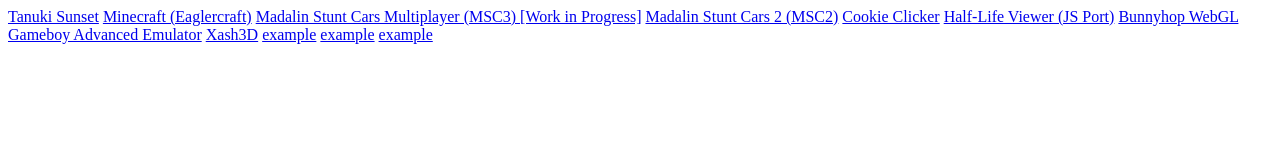
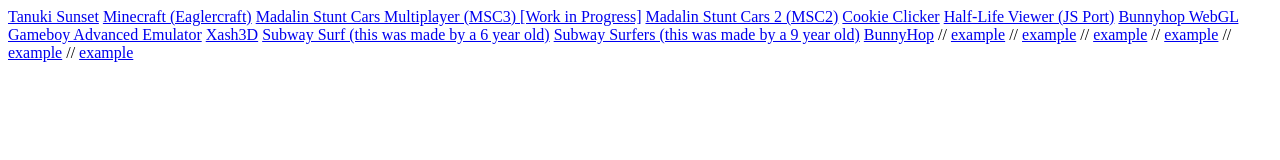
Before and after one commit to unbl0ck3d-games/games, a plain HTML site: page gamelist/index.html in a window 1280 px wide. Drawn offline with Linux system fonts and the light colour scheme.

Commit message:
Update index.html

```diff
--- a/gamelist/index.html
+++ b/gamelist/index.html
@@ -7,6 +7,12 @@
 <a href="https://unbl0ck3d-games.github.io/bunnyhop-webgl/">Bunnyhop WebGL</a>
 <a href="https://unbl0ck3d-games.github.io/gba/">Gameboy Advanced Emulator</a>
 <a href="https://unbl0ck3d-games.github.io/Xash3D-Emscripten/">Xash3D</a>
-<a href="https://unbl0ck3d-games.github.io/tanuki-sunset/">example</a>
-<a href="https://unbl0ck3d-games.github.io/tanuki-sunset/">example</a>
-<a href="https://unbl0ck3d-games.github.io/tanuki-sunset/">example</a>
+<a href="https://unbl0ck3d-games.github.io/Subway-Surf/">Subway Surf (this was made by a 6 year old)</a>
+<a href="https://unbl0ck3d-games.github.io/Subway-Surfers/game.html">Subway Surfers (this was made by a 9 year old)</a>
+<a href="https://unbl0ck3d-games.github.io/BunnyHop/">BunnyHop</a>
+// <a href="https://unbl0ck3d-games.github.io/tanuki-sunset/">example</a>
+// <a href="https://unbl0ck3d-games.github.io/tanuki-sunset/">example</a>
+// <a href="https://unbl0ck3d-games.github.io/tanuki-sunset/">example</a>
+// <a href="https://unbl0ck3d-games.github.io/tanuki-sunset/">example</a>
+// <a href="https://unbl0ck3d-games.github.io/tanuki-sunset/">example</a>
+// <a href="https://unbl0ck3d-games.github.io/tanuki-sunset/">example</a>
```
